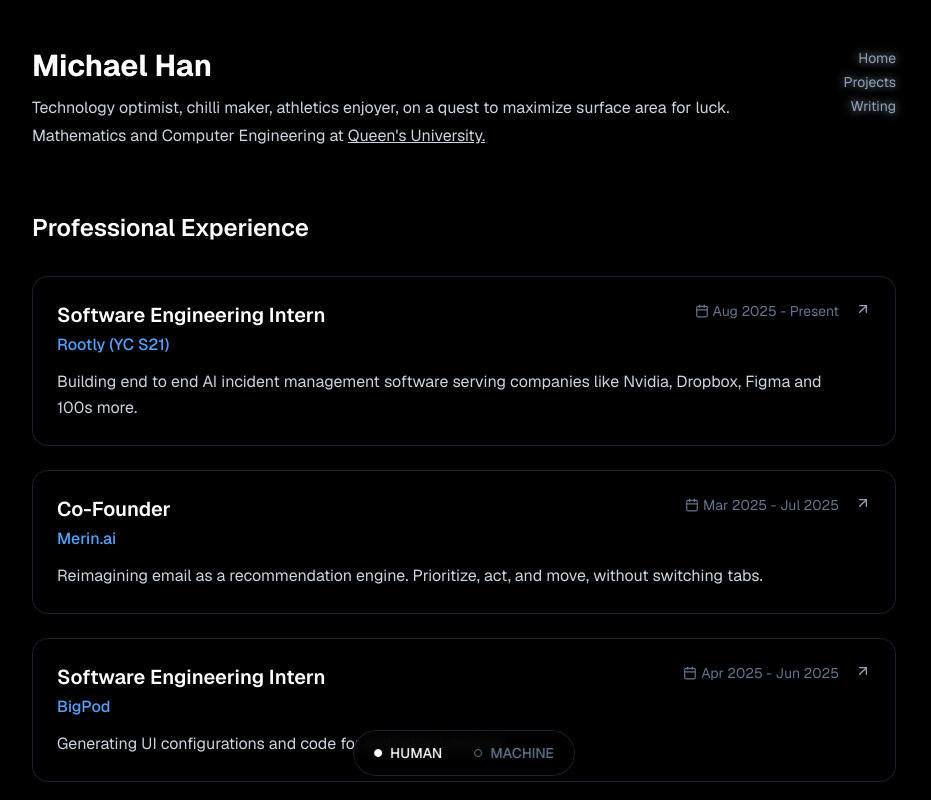
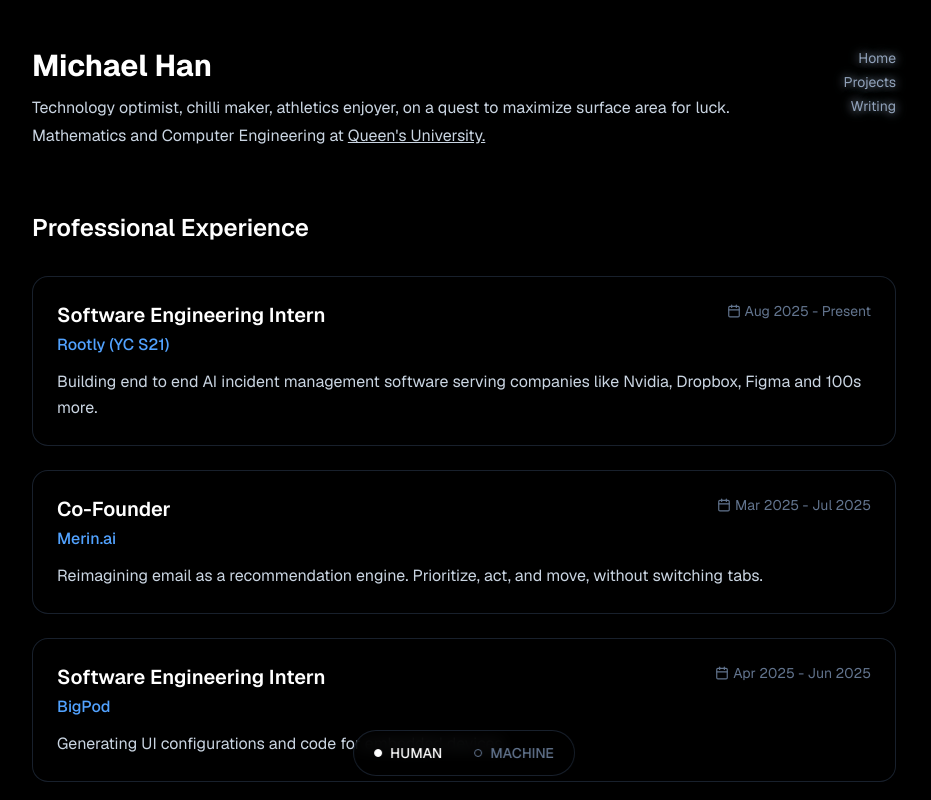
Before and after one commit to michael-han-dev/michaelhandev, a Next.js app: page /experience in a window 1280 px wide. Shown: the top 800 px of the page, without its empty margins (176-1107 px from the left). Built offline with nearby package versions, Linux system fonts and the light colour scheme.

Commit message:
remove unnecessary arrow

```diff
--- a/app/experience/page.tsx
+++ b/app/experience/page.tsx
@@ -1,7 +1,7 @@
 'use client';
 
 import { motion } from 'framer-motion';
-import { ArrowUpRight, Calendar } from 'lucide-react';
+import { Calendar } from 'lucide-react';
 import Link from 'next/link';
 import { experiences } from '@/data/experience';
 import Footer from '@/components/Footer';
@@ -133,11 +133,7 @@
                 transition={{ duration: 0.2 }}
               >
                 <div className="relative bg-card-light rounded-2xl p-6 border border-slate-700/50 hover:border-blue-500/50 transition-all duration-300">
-                  <div className="absolute top-6 right-6 z-10">
-                    <ArrowUpRight size={16} className="text-slate-400 group-hover:text-blue-400 transition-colors" />
-                  </div>
-
-                  <div className="pr-8">
+                  <div>
                     <div className="flex items-start justify-between mb-3">
                       <div>
                         <h3 className="text-xl font-semibold text-white group-hover:text-blue-100 transition-colors mb-1">
--- a/app/projects/page.tsx
+++ b/app/projects/page.tsx
@@ -1,7 +1,6 @@
 'use client';
 
 import { motion } from 'framer-motion';
-import { ArrowUpRight } from 'lucide-react';
 import Link from 'next/link';
 import { projects } from '@/data/projects';
 import { getProjectImages, BlogImage } from '@/lib/images';
@@ -155,10 +154,6 @@
                 transition={{ duration: 0.2 }}
               >
                 <div className="relative bg-card-light rounded-2xl overflow-hidden border border-slate-700/50 hover:border-blue-500/50 transition-all duration-300 h-full flex flex-col">
-                  <div className="absolute top-3 right-3 z-10">
-                    <ArrowUpRight size={14} className="text-slate-400 group-hover:text-blue-400 transition-colors" />
-                  </div>
-
                   <div className="relative h-48 bg-card-lighter border-b border-slate-700/50 flex-shrink-0 overflow-hidden">
                     {projectImages[project.id] && projectImages[project.id].length > 0 && (
                       <img
```
